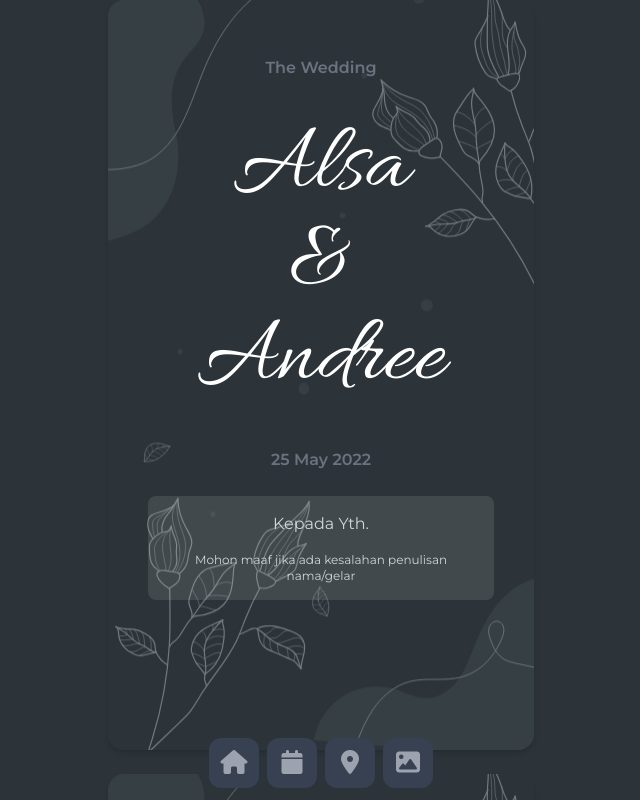
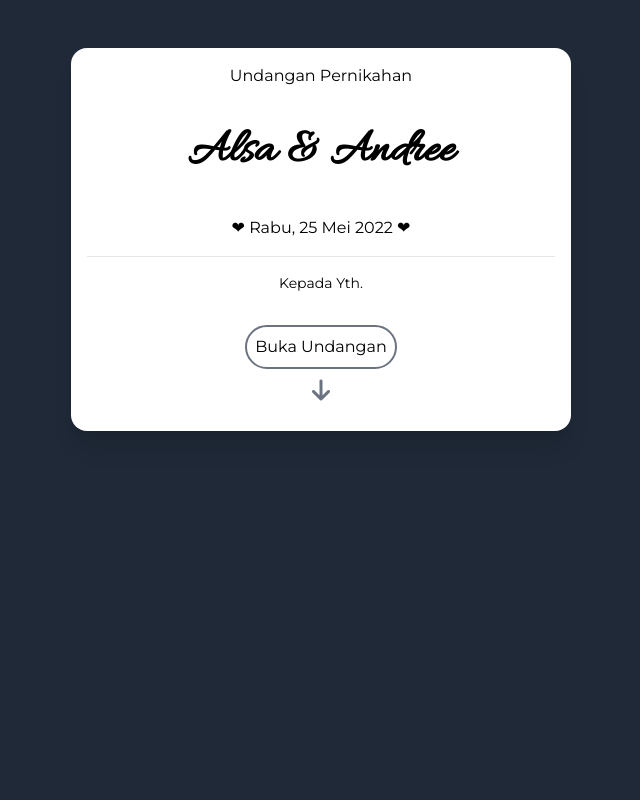
Before and after one commit to andreecy/wedding, a React (Create React App) app: page / in a window 1280 px wide. Shown: the top 800 px of the page, without its empty margins (319-959 px from the left). Built offline with nearby package versions, Linux system fonts and the light colour scheme.

Commit message:
update music dan popup

```diff
--- a/package.json
+++ b/package.json
@@ -1,7 +1,6 @@
 {
   "name": "my-wedding",
   "version": "0.1.0",
-  "homepage": "https://andreecy.github.io/wedding",
   "private": true,
   "dependencies": {
     "@testing-library/jest-dom": "^5.16.2",
@@ -11,6 +10,9 @@
     "@types/node": "^16.11.25",
     "@types/react": "^17.0.39",
     "@types/react-dom": "^17.0.11",
+    "audio-loader": "^1.0.3",
+    "audio-play": "^2.3.1",
+    "howler": "^2.2.3",
     "moment": "^2.29.1",
     "query-string": "^7.1.1",
     "react": "^17.0.2",
--- a/src/App.tsx
+++ b/src/App.tsx
@@ -1,9 +1,11 @@
-import { useEffect } from "react"
+import { useEffect, useState } from "react"
 import queryString from "query-string"
 import Countdown from "./Countdown"
 import Nav from "./Nav"
 import Page from "./Page"
+import AudioPlayer from "./AudioPlayer"
 
+//scroll animation observer
 const callback = function (entries: any) {
   entries.forEach((entry: any) => {
     // console.log(entry)
@@ -23,9 +25,11 @@ const callback = function (entries: any) {
 const observer = new IntersectionObserver(callback)
 
 function App() {
+  const [isOpen, setIsOpen] = useState(false)
+
   // update once
   useEffect(() => {
-    console.log("update once")
+    // console.log("update once")
     const targets = document.querySelectorAll(".show-scroll")
 
     targets.forEach(function (target) {
@@ -43,25 +47,50 @@ function App() {
   return (
     <>
       <Nav />
+      <AudioPlayer isOpen={isOpen} />
+
+      {!isOpen && (
+        <div className="fixed block w-full h-full p-2 bg-gray-800">
+          <div className="flex flex-col bg-white w-[500px] p-4 rounded-2xl mx-auto my-10 shadow-xl">
+            <p className="text-center">Undangan Pernikahan</p>
+            <p className="text-center text-5xl font-bold font-title show-scroll my-10">
+              Alsa & Andree
+            </p>
+            <p className="text-center mb-4">❤ Rabu, 25 Mei 2022 ❤</p>
+
+            <hr />
+
+            <div className="my-4">
+              <p className="text-center text-sm">Kepada Yth.</p>
+              <p className="text-center  text-xl font-bold my-4">{to}</p>
+            </div>
+
+            <button
+              className="self-center border-gray-500 border-solid border-2 hover:bg-gray-500 hover:text-white p-2 rounded-full"
+              onClick={() => setIsOpen(true)}
+            >
+              Buka Undangan
+            </button>
+            <div className="self-center w-[30px] h-[30px] text-center leading-[30px] my-2">
+              <i className="fas fa-arrow-down text-gray-500 text-2xl animate-bounce"></i>
+            </div>
+          </div>
+        </div>
+      )}
+
       <Page id="cover">
-        <p className="text-gray-500 font-semibold text-center mt-4 show-scroll">
+        <p className="text-gray-500 font-semibold text-center mt-4">
           The Wedding
         </p>
         <div className="my-10">
-          <p className="text-white text-center text-8xl font-title show-scroll">
-            Alsa
-          </p>
-          <p className="text-white text-center text-8xl font-title show-scroll">
-            &
-          </p>
-          <p className="text-white text-center text-8xl font-title show-scroll">
-            Andree
-          </p>
+          <p className="text-white text-center text-8xl font-title">Alsa</p>
+          <p className="text-white text-center text-8xl font-title">&</p>
+          <p className="text-white text-center text-8xl font-title">Andree</p>
         </div>
-        <p className="text-gray-500 font-semibold text-center show-scroll mb-6">
+        <p className="text-gray-500 font-semibold text-center mb-6">
           25 May 2022
         </p>
-        <div className="bg-white/10 hover:shadow-lg rounded-lg my-5 p-4 show-scroll">
+        <div className="bg-white/10 hover:shadow-lg rounded-lg my-5 p-4">
           <p className="text-center text-gray-300">Kepada Yth.</p>
           <p className="text-center text-gray-300 text-xl font-bold my-4">
             {to}
--- /dev/null
+++ b/src/AudioPlayer.tsx
@@ -0,0 +1,61 @@
+import { useEffect, useState } from "react"
+
+const audio = new Audio("./allofme_jhon_legend_violin_cover_daniel_jang.mp3")
+
+const AudioPlayer = (props: any) => {
+  const [isPlaying, setIsPlaying] = useState(false)
+  const [audioCtx, setAudioCtx] = useState(new AudioContext())
+
+  //handle props change
+  useEffect(() => {
+    if (props.isOpen) {
+      play()
+    }
+  }, [props.isOpen])
+
+  const createAudioContext = () => {
+    let ctx = new AudioContext()
+    let source = ctx.createMediaElementSource(audio)
+    source.connect(ctx.destination)
+    // audioCtx.resume().then(() => {
+    //   console.log("Playback resumed successfully")
+    // })
+    audio.play()
+    setIsPlaying(!audio.paused)
+    setAudioCtx(ctx)
+    // console.log(ctx)
+  }
+
+  const play = () => {
+    // console.log(audioCtx)
+
+    if (audioCtx.state == null || audioCtx.state == undefined) {
+      createAudioContext()
+      return
+    } else {
+      if (isPlaying) {
+        audio.pause()
+      } else {
+        audio.play()
+      }
+      setIsPlaying(!audio.paused)
+    }
+  }
+  return (
+    <>
+      <div className="fixed block bottom-0 left-0">
+        <button onClick={play}>
+          <div className="text-gray-400 bg-gray-700 hover:bg-gray-500 hover:scale-110 transition ease-out m-1 w-[30px] h-[30px] rounded-full leading-[30px] text-center">
+            {isPlaying ? (
+              <i className="fas fa-pause text-md"></i>
+            ) : (
+              <i className="fas fa-play text-md"></i>
+            )}
+          </div>
+        </button>
+      </div>
+    </>
+  )
+}
+
+export default AudioPlayer
```
Also changed, not shown: 2 other files (tests, documents, lock files or other folders).
